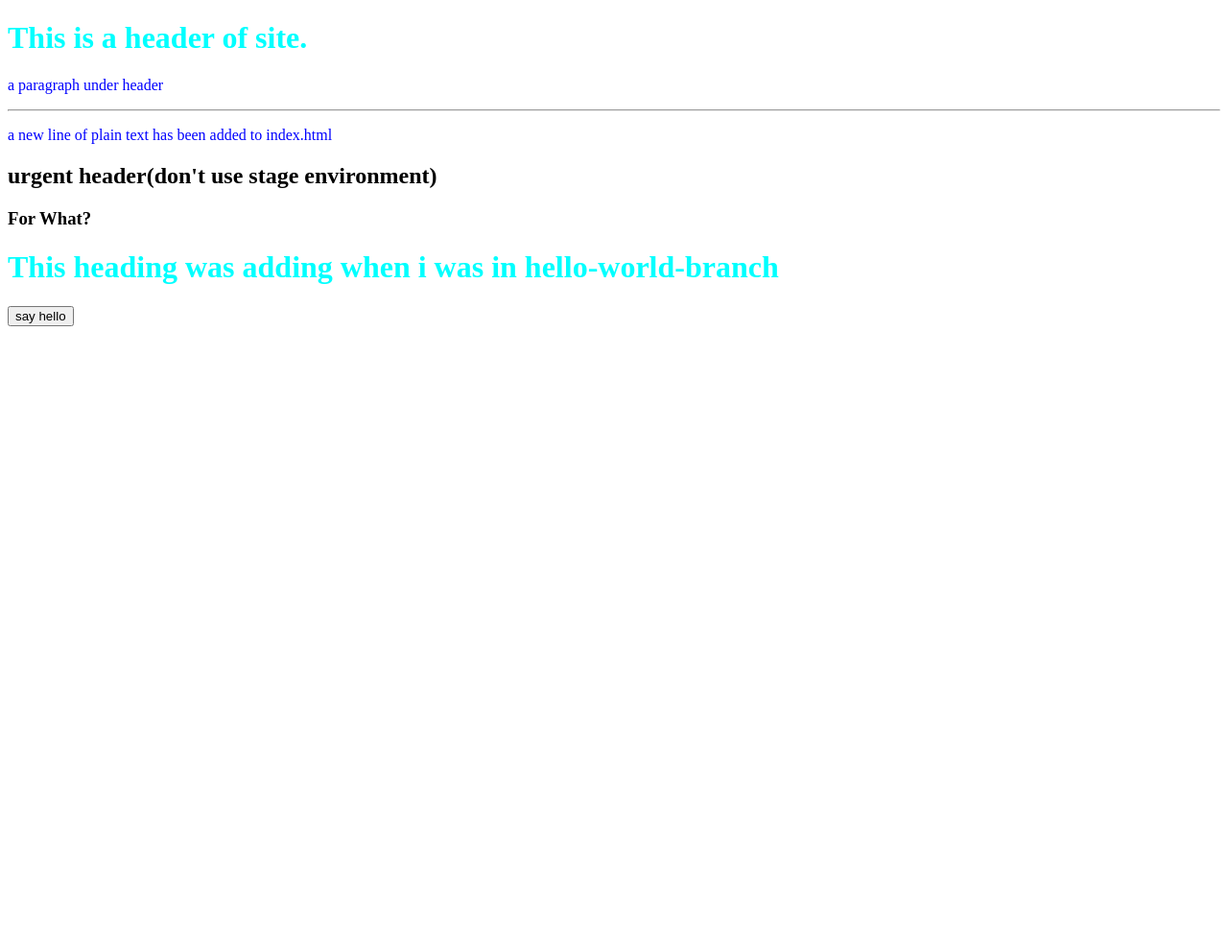
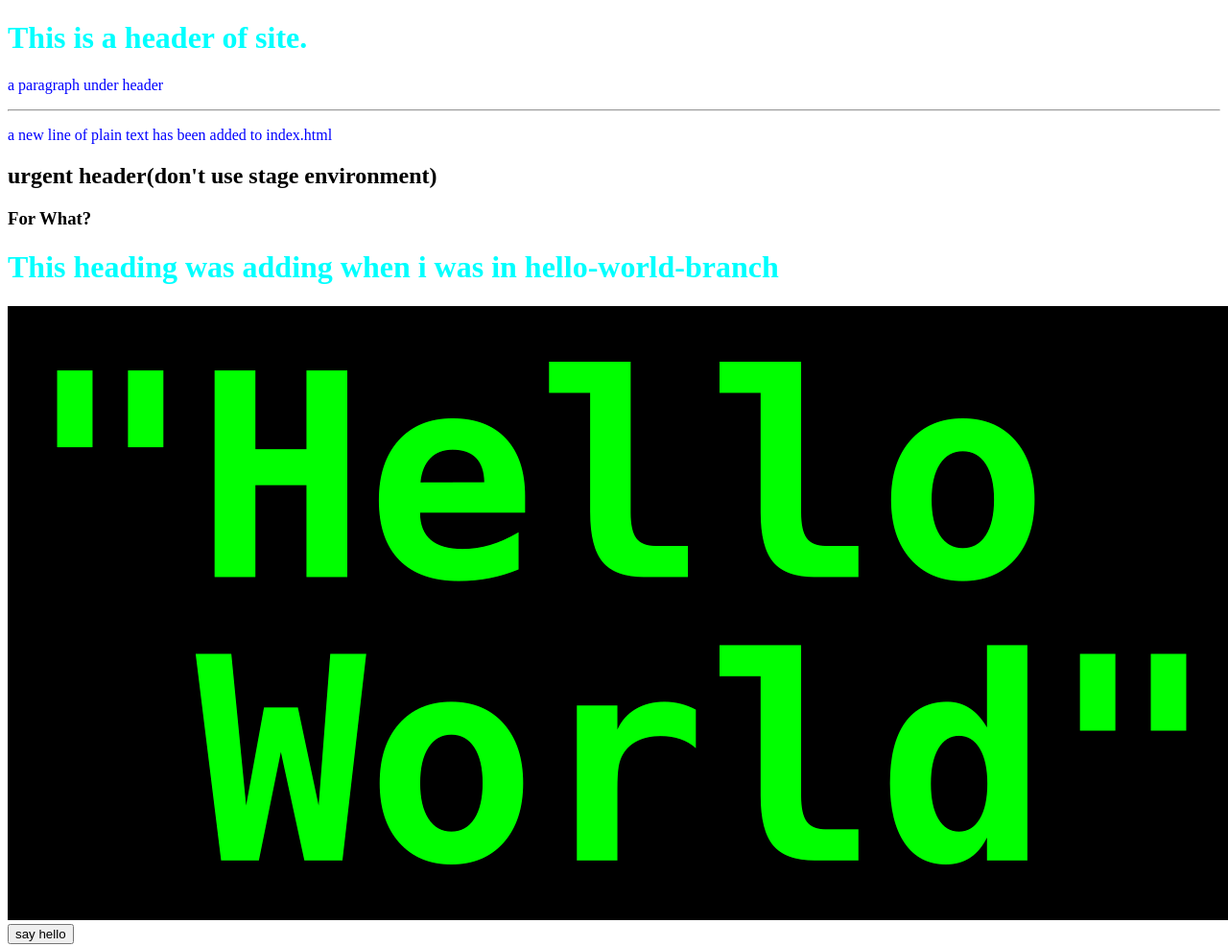
Before and after one commit to SepehrMahmoud-i/hello-world, a plain HTML site: page index.html in a window 1280 px wide. Shown: the whole page at 96% size. Before the commit the page ends 800 px from the top, so only its background shows below. Drawn offline with Linux system fonts and the light colour scheme.

Commit message:
Image added to hello world

```diff
--- a/index.html
+++ b/index.html
@@ -12,6 +12,7 @@
   <h2>urgent header(don't use stage environment)</h2>
   <h3>For What?</h3>
   <h1>This heading was adding when i was in hello-world-branch</h1>
+  <img src="hello-world.png" alt="Image">
   <button onclick="sayHello()">say hello</button>
   <script src="JS.js"></script>
 </body>
```
Also changed, not shown: hello-world.png (added).
